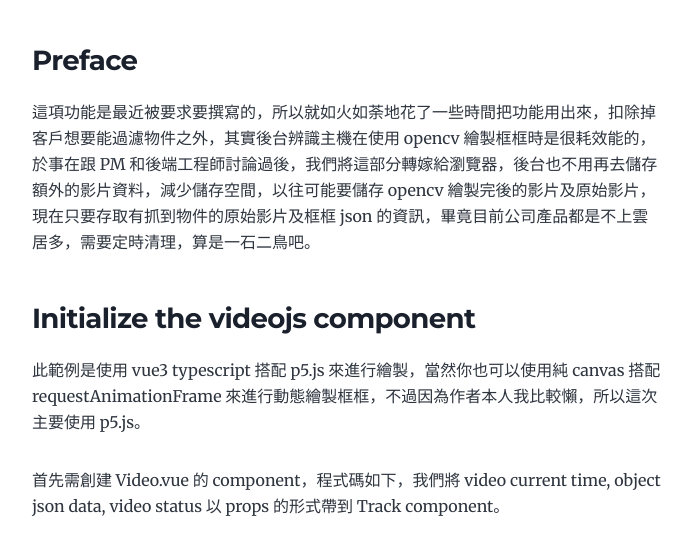
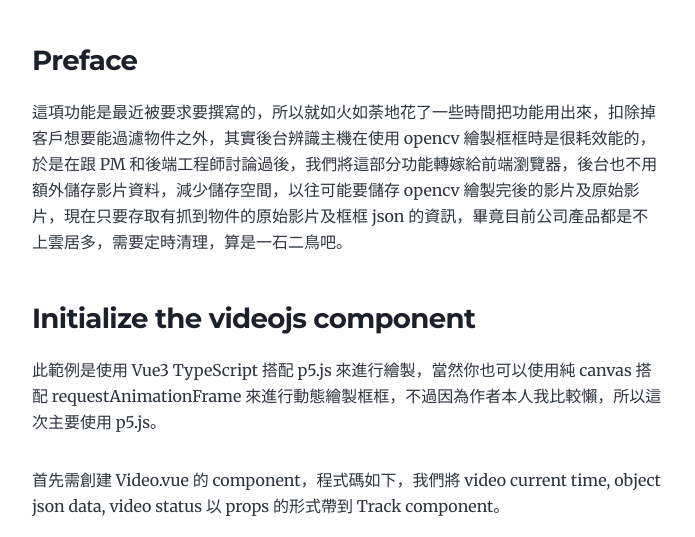
Before and after one commit to Mayvis/mayvis-blog, a Gatsby site: page /draw-rect-and-label-for-object-detect/ in a window 1280 px wide. Shown: the part 263-800 px from the top of the page, without its empty margins (292-987 px from the left). Built offline with nearby package versions, Linux system fonts and the light colour scheme; Gatsby itself is replaced by a stand-in of ours; some packages are replaced by stand-ins of ours.

Commit message:
chore: fix typo

```diff
--- a/content/blog/draw-rect-and-label-for-object-detect/index.md
+++ b/content/blog/draw-rect-and-label-for-object-detect/index.md
@@ -7,11 +7,11 @@ tags: ["vue", "p5.js", "ai"]
 
 ### Preface
 
-這項功能是最近被要求要撰寫的，所以就如火如荼地花了一些時間把功能用出來，扣除掉客戶想要能過濾物件之外，其實後台辨識主機在使用 opencv 繪製框框時是很耗效能的，於事在跟 PM 和後端工程師討論過後，我們將這部分轉嫁給瀏覽器，後台也不用再去儲存額外的影片資料，減少儲存空間，以往可能要儲存 opencv 繪製完後的影片及原始影片，現在只要存取有抓到物件的原始影片及框框 json 的資訊，畢竟目前公司產品都是不上雲居多，需要定時清理，算是一石二鳥吧。
+這項功能是最近被要求要撰寫的，所以就如火如荼地花了一些時間把功能用出來，扣除掉客戶想要能過濾物件之外，其實後台辨識主機在使用 opencv 繪製框框時是很耗效能的，於是在跟 PM 和後端工程師討論過後，我們將這部分功能轉嫁給前端瀏覽器，後台也不用額外儲存影片資料，減少儲存空間，以往可能要儲存 opencv 繪製完後的影片及原始影片，現在只要存取有抓到物件的原始影片及框框 json 的資訊，畢竟目前公司產品都是不上雲居多，需要定時清理，算是一石二鳥吧。
 
 ### Initialize the videojs component
 
-此範例是使用 vue3 typescript 搭配 p5.js 來進行繪製，當然你也可以使用純 canvas 搭配 requestAnimationFrame 來進行動態繪製框框，不過因為作者本人我比較懶，所以這次主要使用 p5.js。
+此範例是使用 Vue3 TypeScript 搭配 p5.js 來進行繪製，當然你也可以使用純 canvas 搭配 requestAnimationFrame 來進行動態繪製框框，不過因為作者本人我比較懶，所以這次主要使用 p5.js。
 
 首先需創建 Video.vue 的 component，程式碼如下，我們將 video current time, object json data, video status 以 props 的形式帶到 Track component。
 
@@ -208,4 +208,4 @@ onMounted(() => {
 
 雖然平時主要是以 Vue 開發居多，但後續自己也有在規劃寫一些 React 方面的文章，順便練一下自己生疏的 React，可能做個 React Gaming 101 之類的吧，感覺滿好玩的。
 
-目前正在用自己下班的時間幫醫生老哥開發一些工具的廉價勞工工程師。
+目前也正在用自己下班的時間幫醫生老哥開發一些工具，妥妥的廉價勞工工程師 🤪。
```
